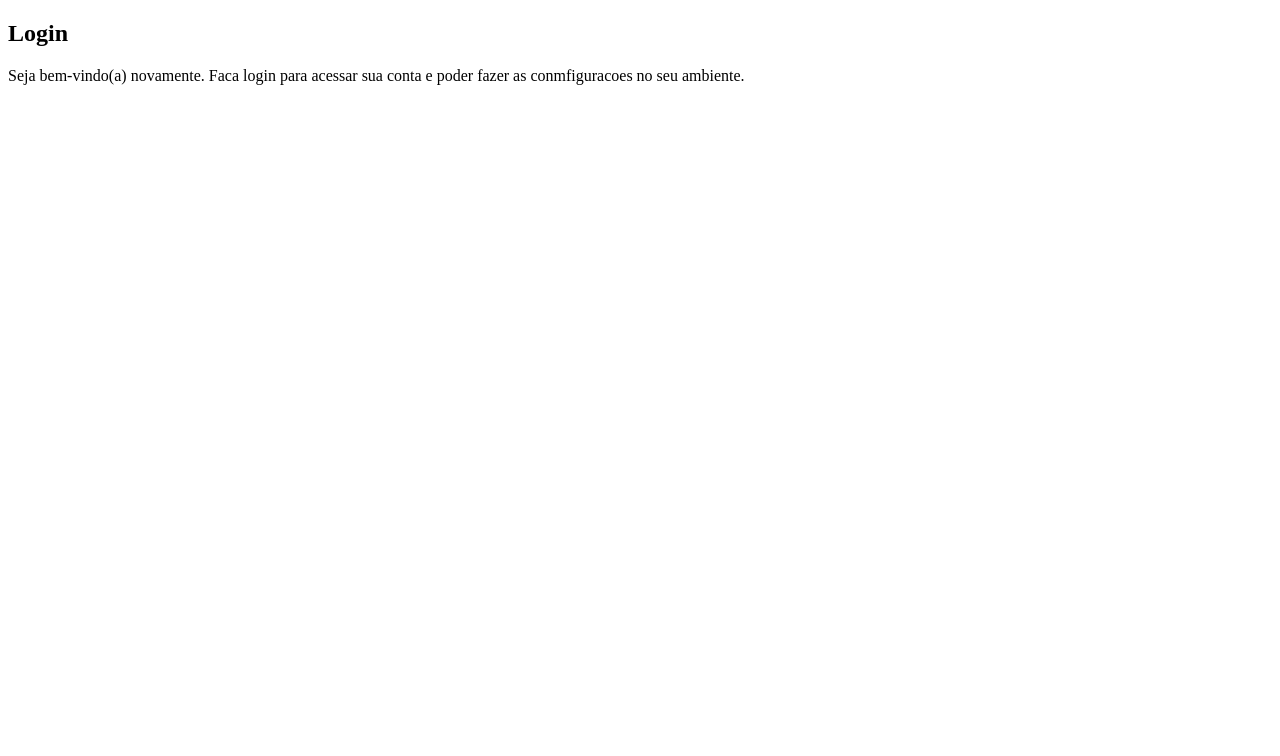
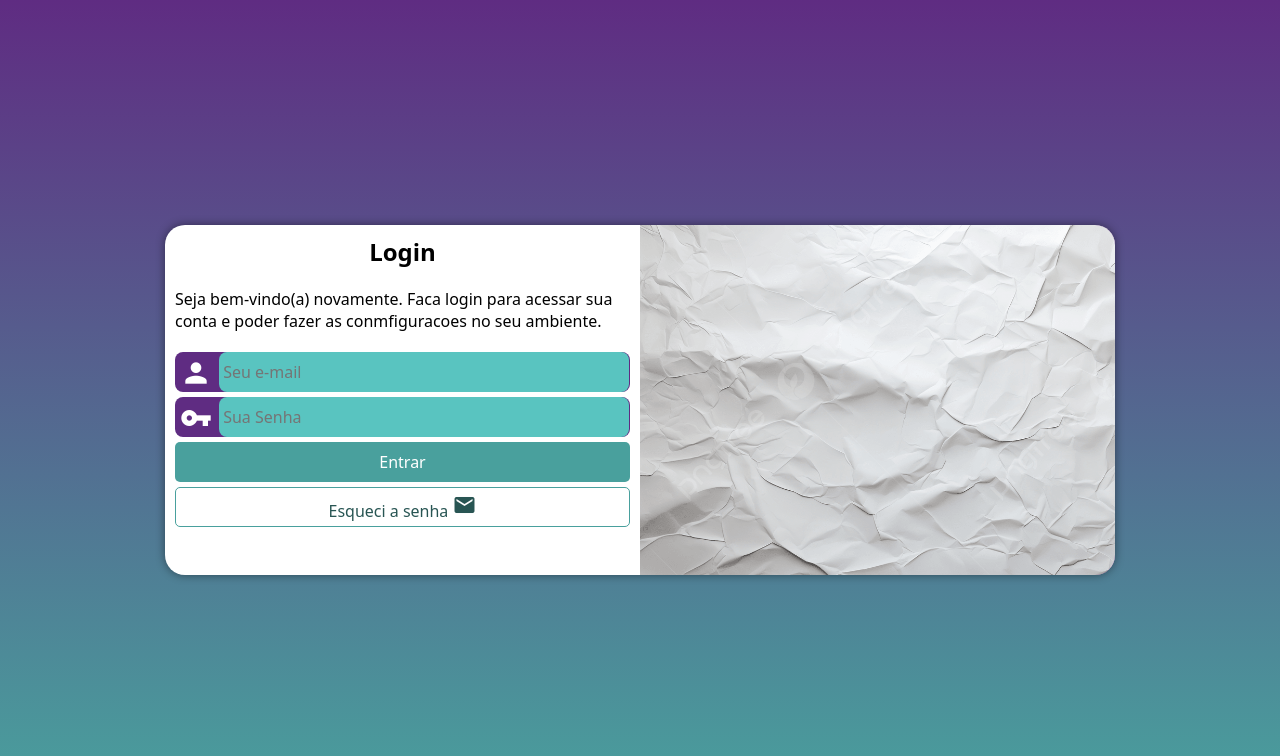
Before and after one commit to Kendyzinho/html-css, a plain HTML site: page desafios/d016/index.html in a window 1280 px wide. Drawn offline with Linux system fonts and the light colour scheme.

Commit message:
Fim Modulo 4

```diff
--- /dev/null
+++ b/desafios/d016/estilos/media-query.css
@@ -0,0 +1,65 @@
+@charset "UTF-8";
+
+/*PALETA DE CORES
+    VERDE: #49a09d
+    LILAS: #5f2c82
+*/
+
+@media screen and (min-width: 768px) and (max-width:992px){
+
+    body{
+        background-image: linear-gradient(to top, #49a09d,#5f2c82);
+    }
+
+    section#login{
+        width: 80vw;
+        height: 320px;
+
+    }
+
+    section#login >div#imagem{
+        float: left;
+        width: 30%;
+        height: 100%;
+
+    }
+
+    section#login > div#formulario{
+        float: right;
+        width: 70%;
+    }
+
+    div#formulario > p{
+    font-size: 1em;
+    margin: 20px 0px;
+    }
+
+
+}
+
+@media screen and (min-width: 992px){
+    body{
+        background-image: linear-gradient(to top, #49a09d,#5f2c82);
+    }
+
+    section#login{
+        width: 950px;
+        height: 350px;
+    }
+
+    section#login >div#imagem{
+        float: right;
+        width: 50%;
+        height: 100%;
+    }
+
+    section#login > div#formulario{
+        float: left;
+        width: 50%;
+    }
+
+    div#formulario > p{
+    font-size: 1em;
+    margin: 20px 0px;
+}
+}
--- a/desafios/d016/estilos/style.css
+++ b/desafios/d016/estilos/style.css
@@ -4,3 +4,138 @@
     VERDE: #49a09d
     LILAS: #5f2c82
 */
+
+*{
+    font-family: system-ui, -apple-system, BlinkMacSystemFont, 'Segoe UI', Roboto, Oxygen, Ubuntu, Cantarell, 'Open Sans', 'Helvetica Neue', sans-serif;
+    padding: 0px;
+    margin: 0px;
+    box-sizing: border-box;
+}
+
+body, html{
+    background-color: #5f2c82;
+    height: 100vh;
+    width: 100vw;
+}
+
+main{
+    position: relative;
+    height: 100vh;
+    width: 100vw;
+}
+
+section#login{
+    position: absolute;
+    top: 50%;
+    left: 50%;
+
+    overflow: hidden;
+
+    background-color: white;
+    width: 254px;
+    height: 550px;
+    border-radius: 20px;
+    box-shadow: 0px 0px 10px rgba(0, 0, 0, 0.452);
+
+    transition: width 0.5s, height 0.5s;
+    transition-timing-function: ease;
+    transform: translate(-50%,-50%);
+}
+
+section#login > div#imagem{
+    display: block;
+    background: #5f2c82 url(../imagens/fundo.jpg) no-repeat;
+    background-size: cover;
+    background-position: left bottom;
+    height: 200px;
+}
+
+section#login > div#formulario{
+    display: block;
+    padding: 10px;
+
+
+}
+
+div#formulario >h1{
+    text-align: center;
+    margin-bottom: 10px;
+}
+
+div#formulario > p{
+    font-size: 0.8em;
+}
+
+form>div.campo{
+    background-color: #5f2c82;
+    display: block;
+    width: 100%;
+    height: 40px;
+    border-radius: 8px;
+    margin: 5px 0px;
+}
+
+div.campo>label{
+    display: none;
+}
+
+div.campo >span{
+    color: white;
+    font-size: 2em;
+    width: 40px;
+    padding: 5px;
+}
+
+div.campo > input{
+    background-color: #59c4c0;
+    font-size: 1em;
+    width: calc(100% - 45px);
+    height: 100%;
+
+    border: 0px;
+    border-radius: 8px;
+    padding: 4px;
+    transform: translateY(-11px);
+}
+
+div.campo>input:focus-within{
+    background-color: white;
+}
+
+form> input[type=submit]{
+    display: block;
+    font-size: 1em;
+    width: 100%;
+    height: 40px;
+    background-color: #49a09d;
+    color: white;
+    border: none;
+    border-radius: 5px;
+    cursor: pointer;
+}
+
+form > input[type=submit]:hover{
+    background-color: #285553;
+}
+
+form > a.botao{
+    display: block;
+    text-align: center;
+    font-size: 1em;
+    height: 40px;
+    padding-top: 5px;
+    margin-top: 5px;
+    background-color: #ffffff;
+    color: #285553;
+    border: 1px solid #49a09d;
+    border-radius: 5px;
+    text-decoration: none;
+}
+
+form> a.botao > i {
+    font-size: 0.8em;
+}
+
+form> a.botao:hover{
+    background-color: #5bcac7;
+}
--- a/desafios/d016/index.html
+++ b/desafios/d016/index.html
@@ -4,7 +4,10 @@
     <meta charset="UTF-8">
     <meta name="viewport" content="width=device-width, initial-scale=1.0">
     <title>Login</title>
+    <link href="https://fonts.googleapis.com/icon?family=Material+Icons"
+      rel="stylesheet">
     <link rel="stylesheet" href="estilos/style.css">
+    <link rel="stylesheet" href="estilos/media-query.css">
 </head>
 <body>
     <main>
@@ -16,7 +19,20 @@
             <div id="formulario">
                 <h1>Login</h1>
                 <p>Seja bem-vindo(a) novamente. Faca login para acessar sua conta e poder fazer as conmfiguracoes no seu ambiente.</p>
-                <form action="login.php" method="post"></form>
+                <form action="login.php" method="post" autocomplete="on">
+                    <div class="campo">
+                        <span class="material-icons">person</span>
+                        <input type="email" name="login" id="ilogin" placeholder="Seu e-mail" autocomplete="email" required maxlength="30">
+                        <label for="ilogin">Login</label>
+                    </div>
+                    <div class="campo">
+                        <span class="material-icons">vpn_key</span>
+                        <input type="password" name="senha" id="isenha" placeholder="Sua Senha" autocomplete="current-password" required minlength="8" maxlength="20">
+                        <label for="isenha">Senha</label>
+                    </div>
+                    <input type="submit" value="Entrar">
+                    <a class="botao" href="esqueci.html" >Esqueci a senha <span class="material-icons">mail</span></a>
+                </form>
 
             </div>
 
```
